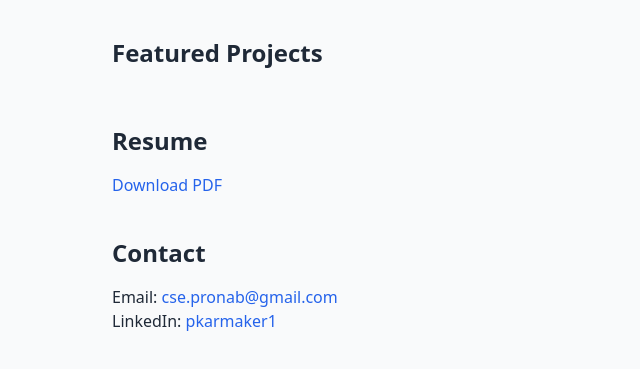
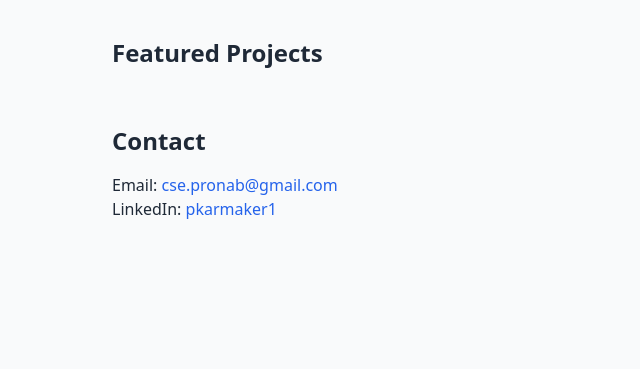
Before and after one commit to pronab101/pronab101.github.io, a plain HTML site: page index.html in a window 1280 px wide. Shown: the part 143-512 px from the top of the page, without its empty margins (104-744 px from the left). Drawn offline with nearby package versions, Linux system fonts and the light colour scheme.

Commit message:
Update index.html

```diff
--- a/index.html
+++ b/index.html
@@ -23,11 +23,6 @@
       <div id="projects" class="grid md:grid-cols-2 gap-6"></div>
     </section>
 
-    <section class="mb-10">
-      <h2 class="text-2xl font-semibold mb-4">Resume</h2>
-      <a href="Pronab_Karmaker_CV_UK.pdf" class="text-blue-600 hover:underline">Download PDF</a>
-    </section>
-
     <section>
       <h2 class="text-2xl font-semibold mb-4">Contact</h2>
       <p>Email: <a href="mailto:cse.pronab@gmail.com" class="text-blue-600 hover:underline">cse.pronab@gmail.com</a></p>
```
